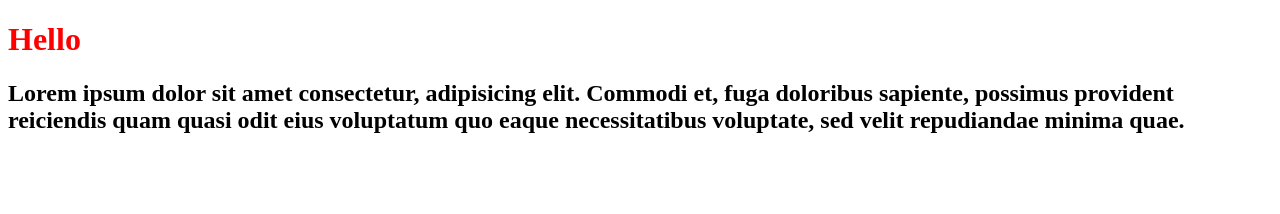
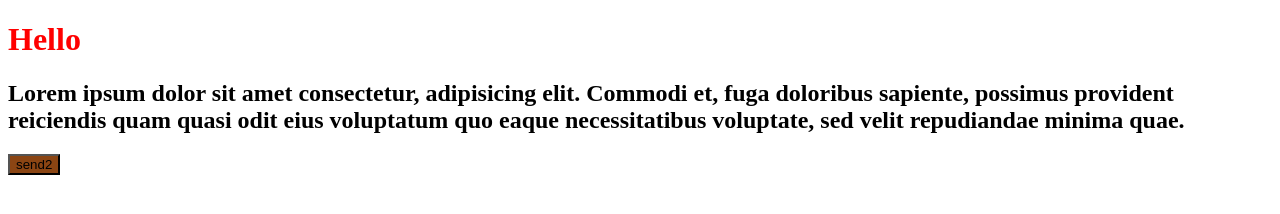
Before and after one commit to Frontarium/test-git-init, a plain HTML site: page index.html in a window 1280 px wide. Drawn offline with Linux system fonts and the light colour scheme.

Commit message:
add send2

```diff
--- a/index.css
+++ b/index.css
@@ -1,3 +1,7 @@
 h1 {
   color: red;
 }
+
+.send2 {
+  background: saddlebrown;
+}
--- a/index.html
+++ b/index.html
@@ -14,5 +14,6 @@
       voluptatum quo eaque necessitatibus voluptate, sed velit repudiandae
       minima quae.
     </h2>
+    <button class="send2">send2</button>
   </body>
 </html>
```
